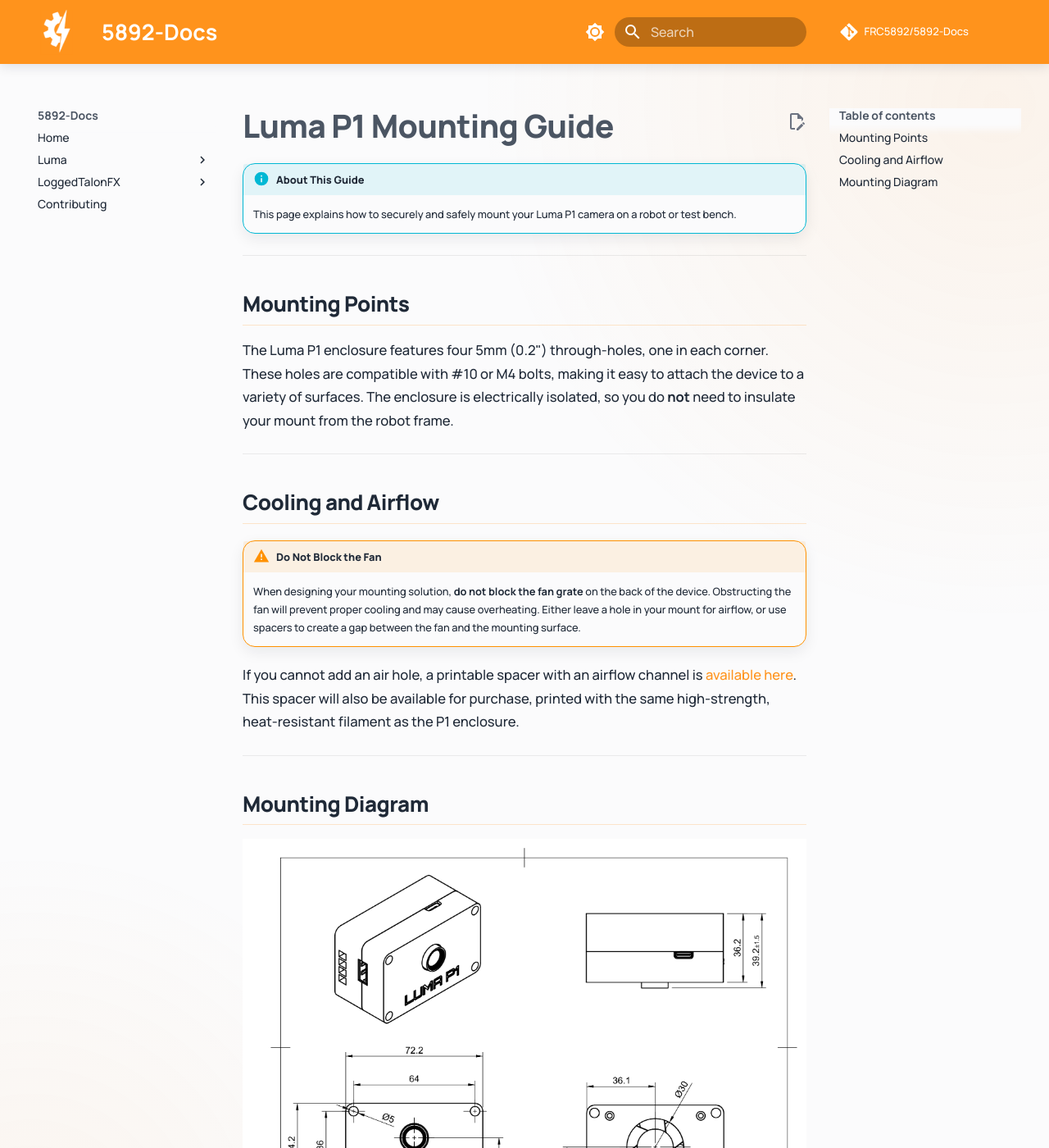
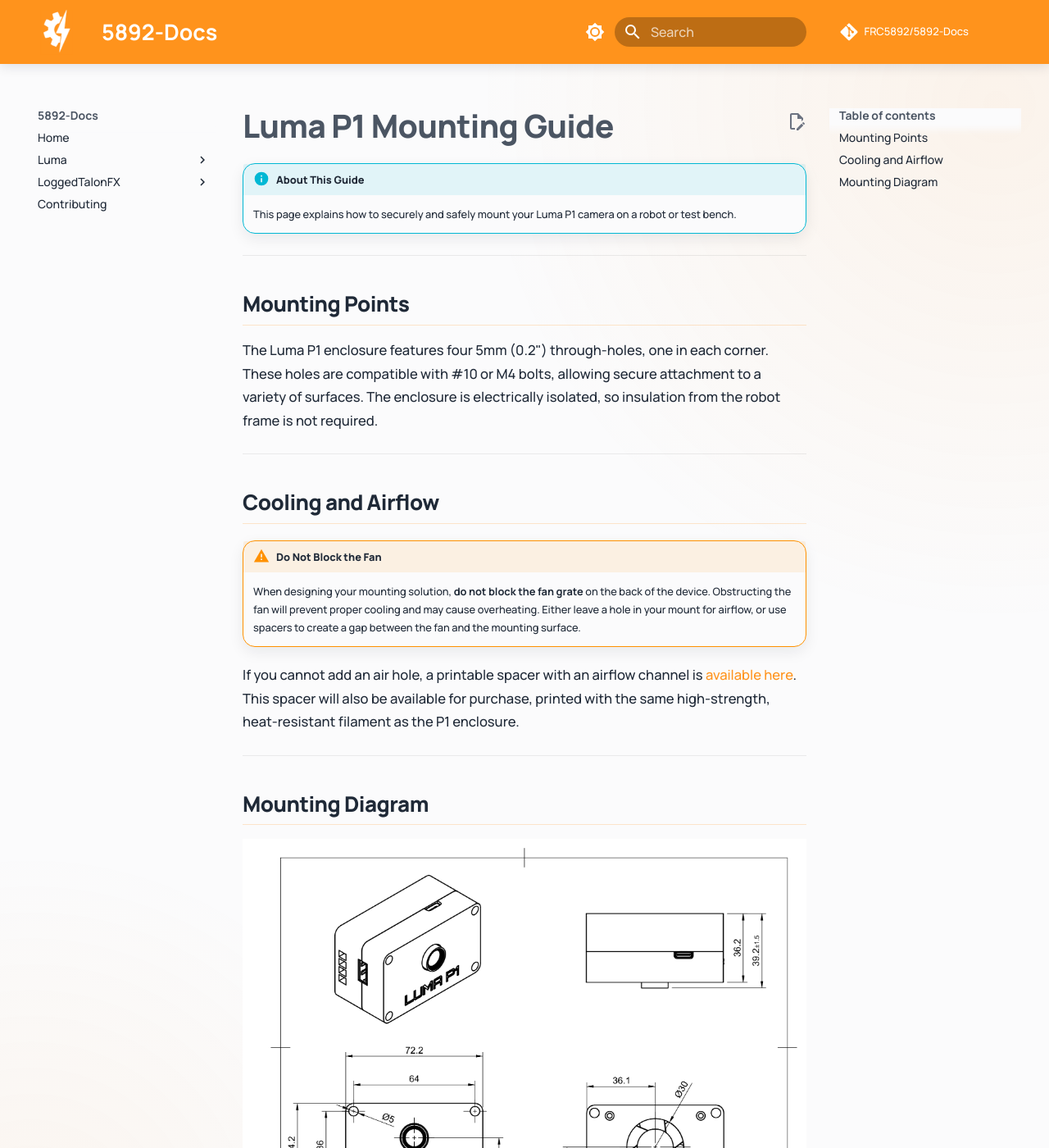
Before and after one commit to FRC5892/Luma-Docs, an MkDocs documentation site: the page built from docs/p1/mounting.md, in a window 1280 px wide and 1400 px high. Shown: the whole window at 82% size. Built offline with MkDocs 1.6.1 and Material for MkDocs 9.7.7, drawn with Linux system fonts in a browser that asks for light colours; comment, search, counter and statistics services are not loaded; some of the changed text lies outside the part shown.

Commit message:
Revise Luma P1 Mounting Guide: enhance clarity and improve phrasing in mounting points and help section

```diff
--- a/docs/p1/mounting.md
+++ b/docs/p1/mounting.md
@@ -8,7 +8,7 @@
 
 ## Mounting Points
 
-The Luma P1 enclosure features four 5mm (0.2") through-holes, one in each corner. These holes are compatible with #10 or M4 bolts, making it easy to attach the device to a variety of surfaces. The enclosure is electrically isolated, so you do **not** need to insulate your mount from the robot frame.
+The Luma P1 enclosure features four 5mm (0.2") through-holes, one in each corner. These holes are compatible with #10 or M4 bolts, allowing secure attachment to a variety of surfaces. The enclosure is electrically isolated, so insulation from the robot frame is not required.
 
 ---
 
@@ -28,4 +28,4 @@ If you cannot add an air hole, a printable spacer with an airflow channel is [av
 ---
 
 !!! tip "Need Help?"
-    For mounting questions or custom solutions, reach out to the FRC 5892 community or check the [Troubleshooting Guide](troubleshooting.md).
+    For mounting questions or custom solutions, consult the [Troubleshooting Guide](troubleshooting.md) or contact the FRC 5892 community.
```
